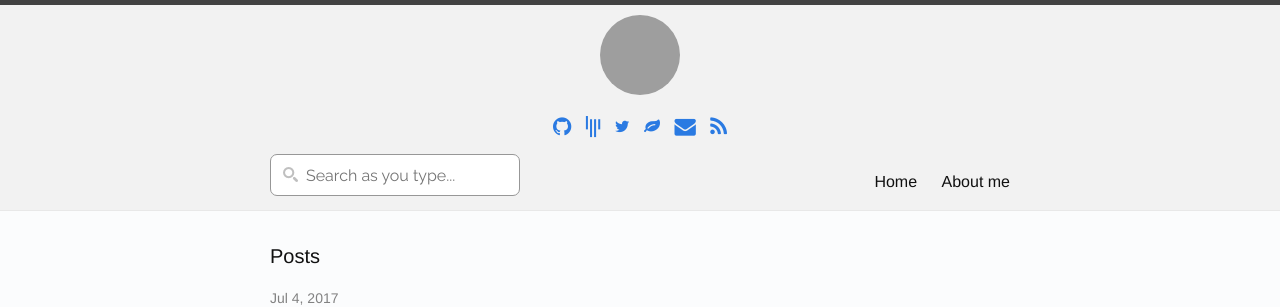
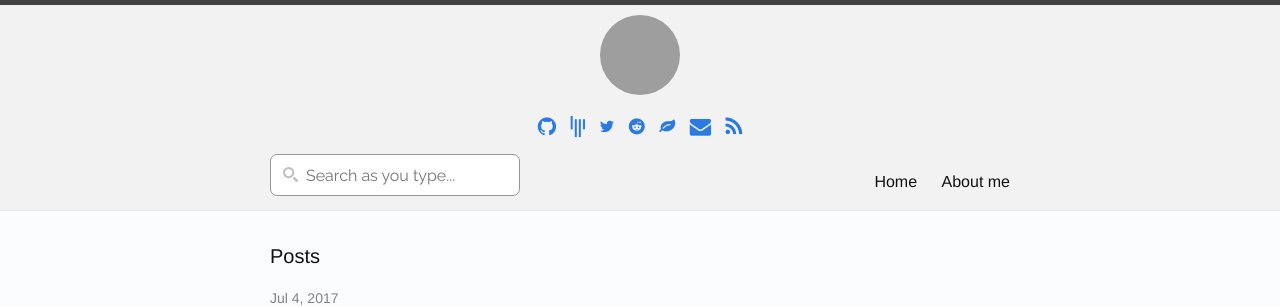
Before and after one commit to amihaiemil/amihaiemil.github.io, a Jekyll site: the page built from index.html, in a window 1280 px wide. Shown: the top 307 px of the page. Built offline with Jekyll 4.4.1, drawn with Linux system fonts in a browser that asks for light colours; the list of posts is cut into pages by our own code; comment, search, counter and statistics services are not loaded; grey boxes are pictures that could not be loaded.

Commit message:
reddit posts

```diff
--- a/_includes/header.html
+++ b/_includes/header.html
@@ -17,6 +17,11 @@
         <li>
           <a target="_blank" title="Follow me on Twitter" href="https://www.twitter.com/amihaiemil">
             <i class="fa fa-twitter" aria-hidden="true"></i>
+          </a>
+        </li>
+        <li>
+          <a target="_blank" title="My reddit posts" href="https://www.reddit.com/user/amihaiemil/submitted/">
+            <i class="fa fa-reddit" aria-hidden="true"></i>
           </a>
         </li>
         <li>
```
